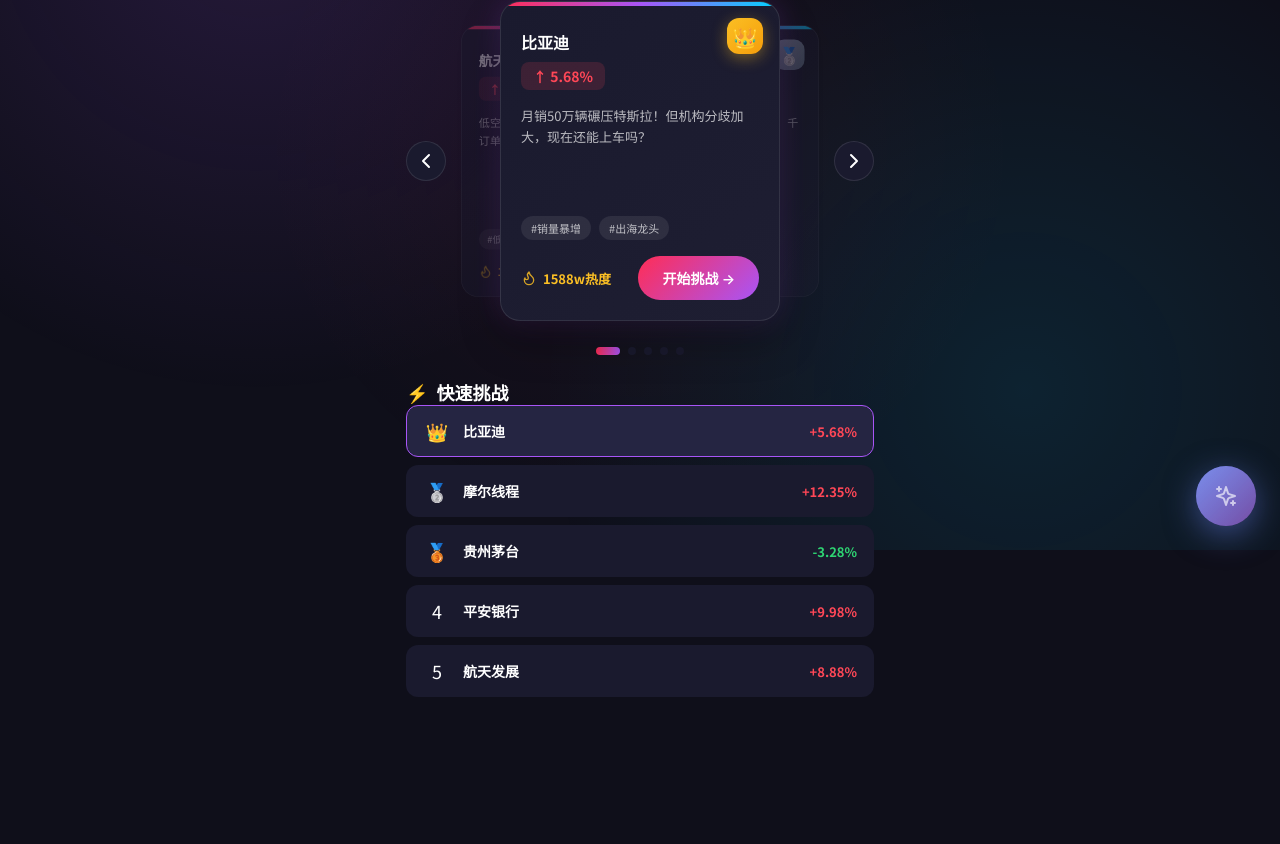
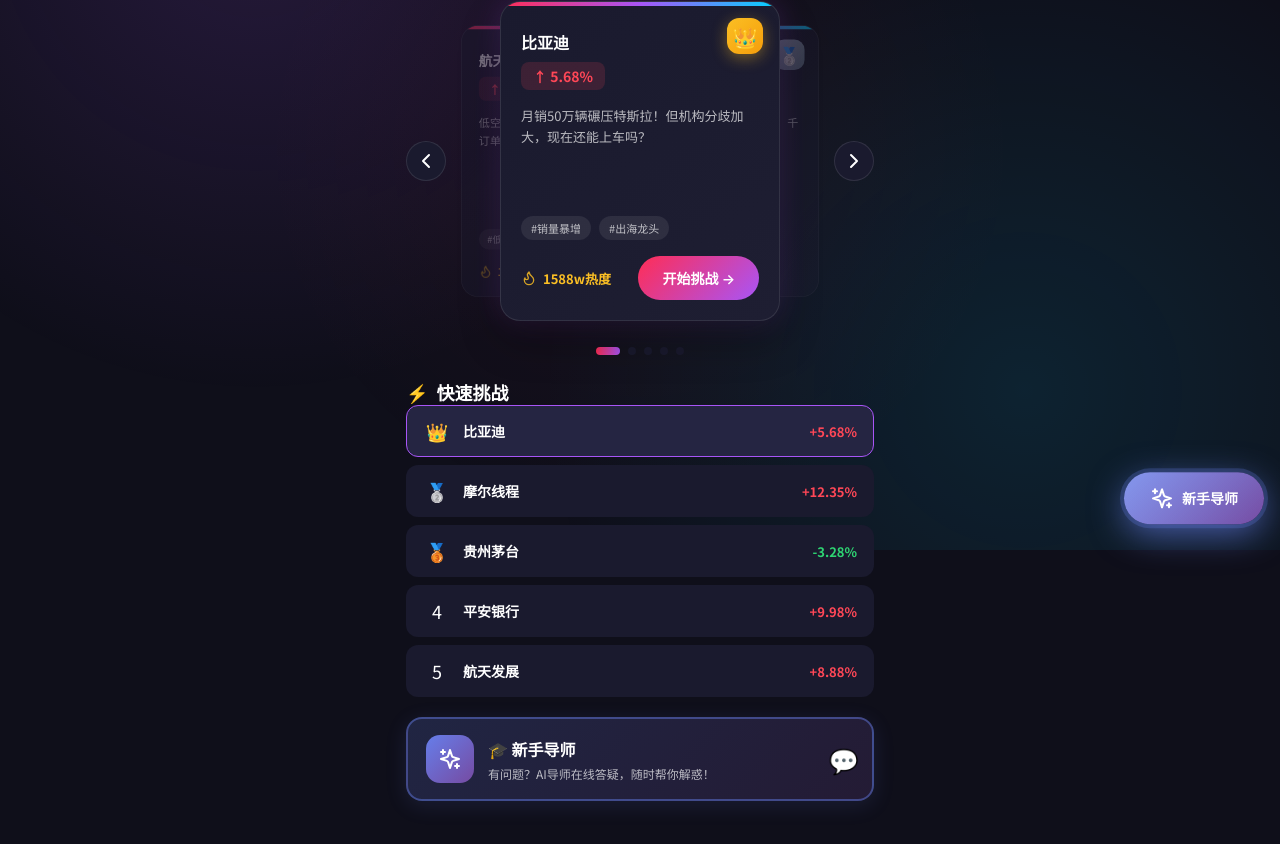
Before and after one commit to hyxsufe-bit/daily-stock, a React (Vite) app in the folder client/: page / in a window 1280 px wide. Shown: the part 250-1094 px from the top of the page. Before the commit the page ends 987 px from the top, so only its background shows below. Built offline with nearby package versions, Linux system fonts and the light colour scheme.

Commit message:
feat: make AI mentor button more visible

```diff
--- a/client/src/components/AIChat.css
+++ b/client/src/components/AIChat.css
@@ -1,22 +1,35 @@
-/* AI Chat Floating Button */
+/* AI Chat Floating Button - 更醒目的设计 */
 .ai-chat-fab {
   position: fixed;
   bottom: 24px;
-  right: 24px;
-  width: 60px;
-  height: 60px;
-  border-radius: 50%;
+  right: 16px;
+  min-width: 140px;
+  height: 52px;
+  border-radius: 26px;
   background: linear-gradient(135deg, #667eea 0%, #764ba2 100%);
   color: white;
   display: flex;
   align-items: center;
   justify-content: center;
-  box-shadow: 0 8px 32px rgba(102, 126, 234, 0.5);
+  gap: 8px;
+  padding: 0 20px;
+  box-shadow: 0 8px 32px rgba(102, 126, 234, 0.6), 0 0 0 3px rgba(102, 126, 234, 0.2);
   z-index: 1000;
   cursor: pointer;
   transition: all 0.3s cubic-bezier(0.34, 1.56, 0.64, 1);
   border: none;
-  overflow: hidden;
+  overflow: visible;
+  animation: fab-bounce 2s ease-in-out infinite, fab-glow-ring 2s ease-in-out infinite;
+}
+
+@keyframes fab-bounce {
+  0%, 100% { transform: translateY(0); }
+  50% { transform: translateY(-5px); }
+}
+
+@keyframes fab-glow-ring {
+  0%, 100% { box-shadow: 0 8px 32px rgba(102, 126, 234, 0.6), 0 0 0 3px rgba(102, 126, 234, 0.2); }
+  50% { box-shadow: 0 12px 40px rgba(102, 126, 234, 0.8), 0 0 0 6px rgba(102, 126, 234, 0.3); }
 }
 
 .ai-chat-fab::before {
@@ -24,46 +37,35 @@
   position: absolute;
   inset: 0;
   background: linear-gradient(135deg, rgba(255,255,255,0.2), transparent);
-  border-radius: 50%;
+  border-radius: 26px;
 }
 
 .ai-chat-fab:hover {
-  transform: scale(1.1);
-  box-shadow: 0 12px 40px rgba(102, 126, 234, 0.6);
+  transform: scale(1.05) translateY(-2px);
+  box-shadow: 0 16px 48px rgba(102, 126, 234, 0.7);
+  animation: none;
 }
 
 .ai-chat-fab:active {
-  transform: scale(0.95);
+  transform: scale(0.98);
 }
 
 .ai-chat-fab.hidden {
-  transform: scale(0);
+  transform: scale(0) translateY(20px);
   opacity: 0;
   pointer-events: none;
 }
 
 .fab-glow {
-  position: absolute;
-  width: 100%;
-  height: 100%;
-  border-radius: 50%;
-  background: linear-gradient(135deg, #667eea, #764ba2);
-  animation: pulse-glow 2s ease-in-out infinite;
-}
-
-@keyframes pulse-glow {
-  0%, 100% { transform: scale(1); opacity: 0.5; }
-  50% { transform: scale(1.4); opacity: 0; }
+  display: none;
 }
 
 .fab-label {
-  position: absolute;
-  bottom: -26px;
-  font-size: 12px;
+  font-size: 14px;
   font-weight: 700;
   white-space: nowrap;
-  color: var(--accent-purple);
-  text-shadow: 0 1px 2px rgba(0,0,0,0.3);
+  color: white;
+  position: relative;
 }
 
 /* Chat Panel */
--- a/client/src/pages/Home.css
+++ b/client/src/pages/Home.css
@@ -507,3 +507,76 @@
 .quick-change.down {
   color: var(--bear);
 }
+
+/* 新手导师入口卡片 */
+.mentor-card {
+  display: flex;
+  align-items: center;
+  gap: 14px;
+  margin-top: 20px;
+  margin-bottom: 80px;
+  padding: 16px 18px;
+  background: linear-gradient(135deg, rgba(102, 126, 234, 0.2), rgba(118, 75, 162, 0.2));
+  border: 2px solid rgba(102, 126, 234, 0.4);
+  border-radius: 16px;
+  cursor: pointer;
+  transition: all 0.3s ease;
+  animation: mentor-pulse 3s ease-in-out infinite;
+}
+
+@keyframes mentor-pulse {
+  0%, 100% {
+    border-color: rgba(102, 126, 234, 0.4);
+    box-shadow: 0 4px 20px rgba(102, 126, 234, 0.1);
+  }
+  50% {
+    border-color: rgba(102, 126, 234, 0.8);
+    box-shadow: 0 8px 30px rgba(102, 126, 234, 0.3);
+  }
+}
+
+.mentor-card:hover {
+  transform: translateY(-2px);
+  border-color: rgba(102, 126, 234, 1);
+  box-shadow: 0 12px 40px rgba(102, 126, 234, 0.4);
+  animation: none;
+}
+
+.mentor-icon {
+  width: 48px;
+  height: 48px;
+  display: flex;
+  align-items: center;
+  justify-content: center;
+  background: linear-gradient(135deg, #667eea, #764ba2);
+  border-radius: 14px;
+  color: white;
+  flex-shrink: 0;
+}
+
+.mentor-info {
+  flex: 1;
+}
+
+.mentor-info h3 {
+  font-size: 16px;
+  font-weight: 700;
+  margin: 0 0 4px;
+  color: white;
+}
+
+.mentor-info p {
+  font-size: 12px;
+  color: var(--text-secondary);
+  margin: 0;
+}
+
+.mentor-arrow {
+  font-size: 24px;
+  animation: arrow-bounce 1s ease-in-out infinite;
+}
+
+@keyframes arrow-bounce {
+  0%, 100% { transform: translateX(0); }
+  50% { transform: translateX(5px); }
+}
--- a/client/src/pages/Home.tsx
+++ b/client/src/pages/Home.tsx
@@ -219,6 +219,18 @@
         </div>
       </div>
 
+      {/* 新手导师入口卡片 */}
+      <div className="mentor-card" onClick={() => document.querySelector<HTMLButtonElement>('.ai-chat-fab')?.click()}>
+        <div className="mentor-icon">
+          <Sparkles size={24} />
+        </div>
+        <div className="mentor-info">
+          <h3>🎓 新手导师</h3>
+          <p>有问题？AI导师在线答疑，随时帮你解惑！</p>
+        </div>
+        <div className="mentor-arrow">💬</div>
+      </div>
+
       {/* AI Chat - 新手导师 */}
       <AIChat
         stockName="股票投资"
```
